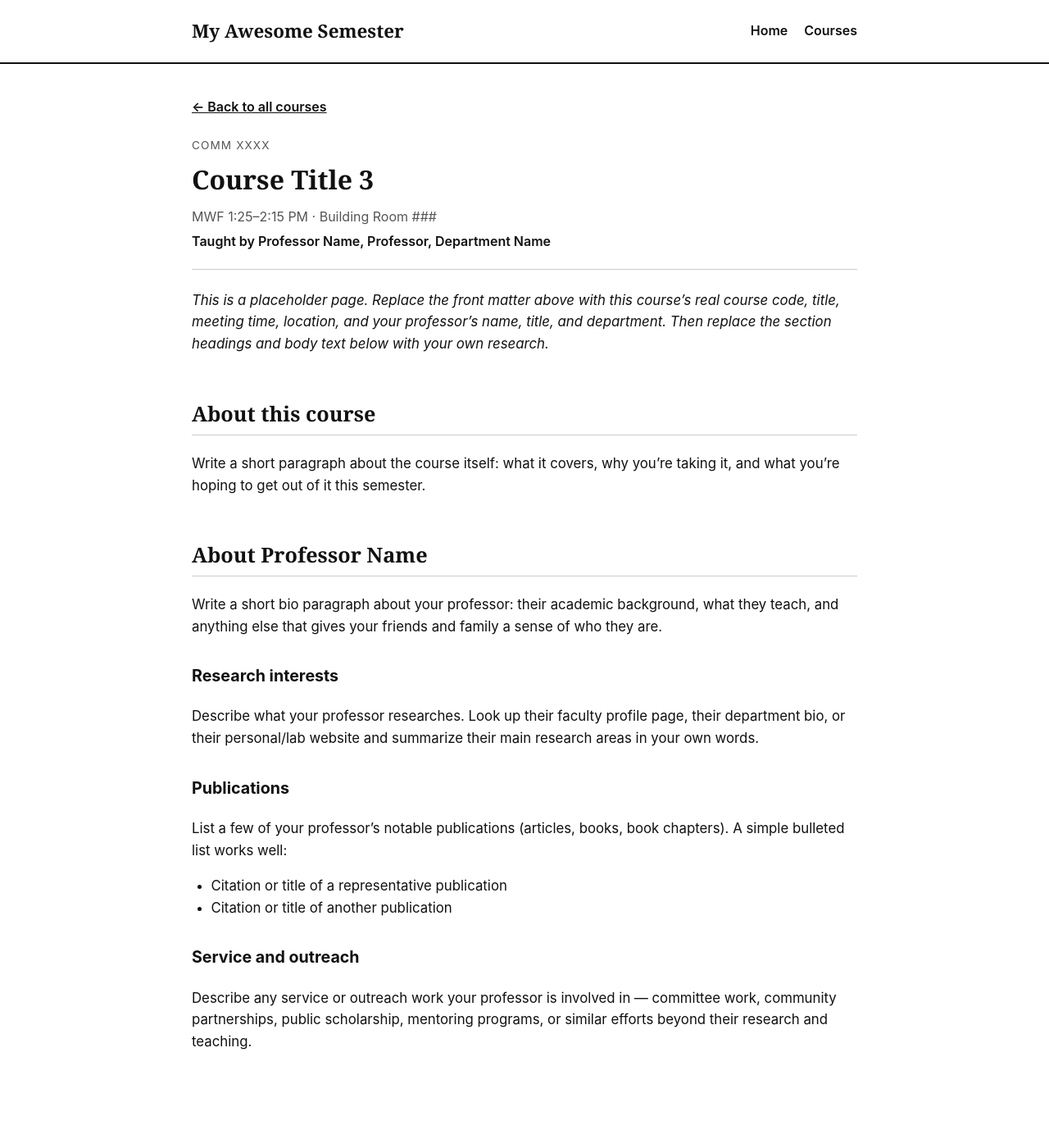
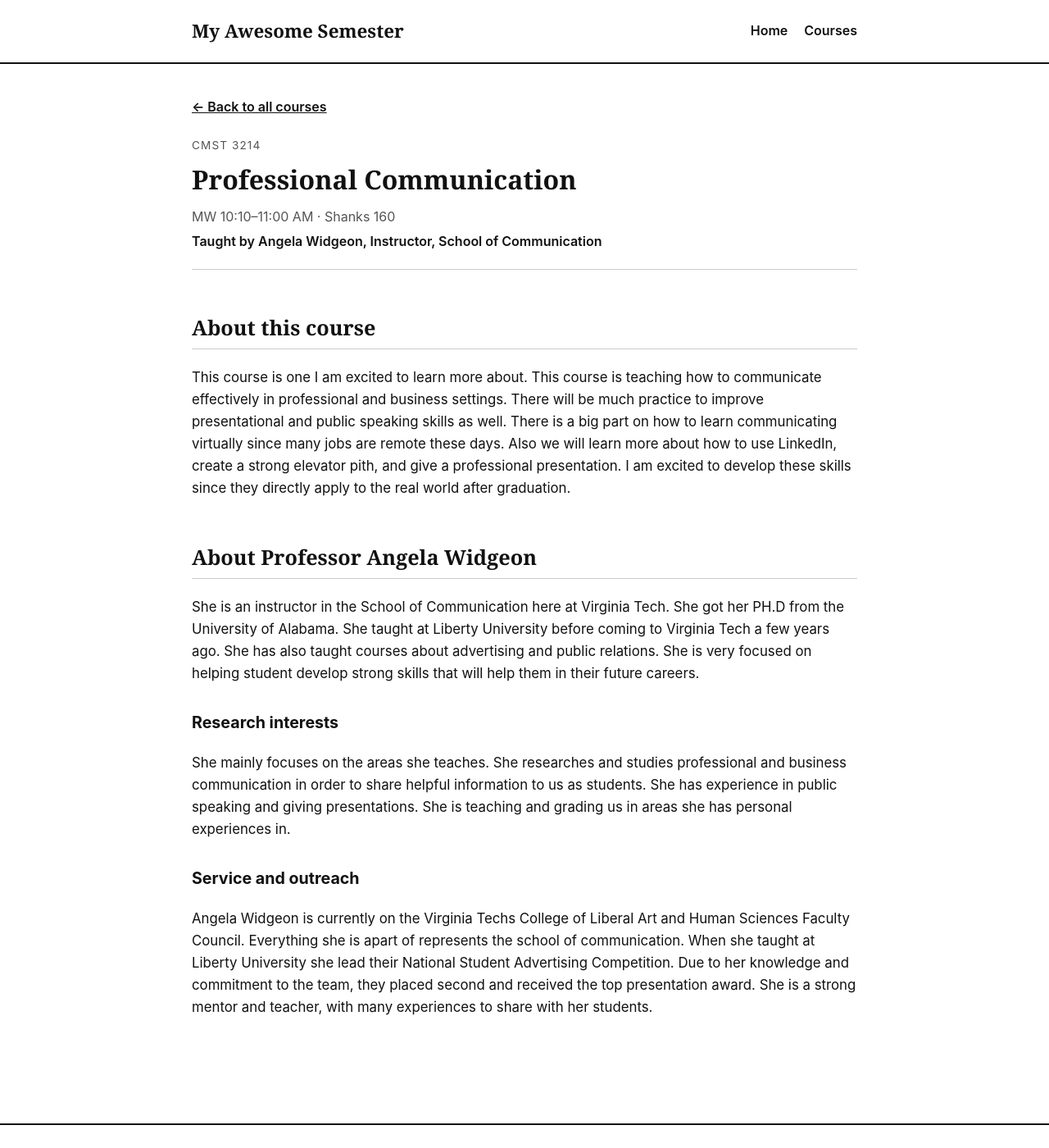
Before and after one commit to lillydonohoe/myawesomesemester, a Jekyll site: the page built from _courses/course-03.md, in a window 1280 px wide and 1400 px high. Shown: the whole window at 82% size. Built offline with Jekyll 4.4.1, drawn with Linux system fonts in a browser that asks for light colours.

Commit message:
Update course details for Course 3

```diff
--- a/_courses/course-03.md
+++ b/_courses/course-03.md
@@ -1,46 +1,26 @@
 ---
 course_number: 3
-course_code: "COMM XXXX"
-course_title: "Course Title 3"
-meeting_time: "MWF 1:25–2:15 PM"
-location: "Building Room ###"
-instructor_name: "Professor Name"
-instructor_title: "Professor"
-instructor_department: "Department Name"
+course_code: "CMST 3214"
+course_title: "Professional Communication"
+meeting_time: "MW 10:10–11:00 AM"
+location: "Shanks 160"
+instructor_name: "Angela Widgeon"
+instructor_title: "Instructor"
+instructor_department: "School of Communication"
 ---
-
-_This is a placeholder page. Replace the front matter above with this course's real
-course code, title, meeting time, location, and your professor's name, title, and
-department. Then replace the section headings and body text below with your own
-research._
 
 ## About this course
 
-Write a short paragraph about the course itself: what it covers, why you're taking
-it, and what you're hoping to get out of it this semester.
+This course is one I am excited to learn more about. This course is teaching how to communicate effectively in professional and business settings. There will be much practice to improve presentational and public speaking skills as well. There is a big part on how to learn communicating virtually since many jobs are remote these days. Also we will learn more about how to use LinkedIn, create a strong elevator pith, and give a professional presentation. I am excited to develop these skills since they directly apply to the real world after graduation.
 
-## About Professor Name
+## About Professor Angela Widgeon
 
-Write a short bio paragraph about your professor: their academic background, what
-they teach, and anything else that gives your friends and family a sense of who
-they are.
+She is an instructor in the School of Communication here at Virginia Tech. She got her PH.D from the University of Alabama. She taught at Liberty University before coming to Virginia Tech a few years ago. She has also taught courses about advertising and public relations. She is very focused on helping student develop strong skills that will help them in their future careers.
 
 ### Research interests
 
-Describe what your professor researches. Look up their faculty profile page, their
-department bio, or their personal/lab website and summarize their main research
-areas in your own words.
-
-### Publications
-
-List a few of your professor's notable publications (articles, books, book
-chapters). A simple bulleted list works well:
-
-- Citation or title of a representative publication
-- Citation or title of another publication
+She mainly focuses on the areas she teaches. She researches and studies professional and business communication in order to share helpful information to us as students. She has experience in public speaking and giving presentations. She is teaching and grading us in areas she has personal experiences in.
 
 ### Service and outreach
 
-Describe any service or outreach work your professor is involved in — committee
-work, community partnerships, public scholarship, mentoring programs, or similar
-efforts beyond their research and teaching.
+Angela Widgeon is currently on the Virginia Techs College of Liberal Art and Human Sciences Faculty Council. Everything she is apart of represents the school of communication. When she taught at Liberty University she lead their National Student Advertising Competition. Due to her knowledge and commitment to the team, they placed second and received the top presentation award. She is a strong mentor and teacher, with many experiences to share with her students.
```
